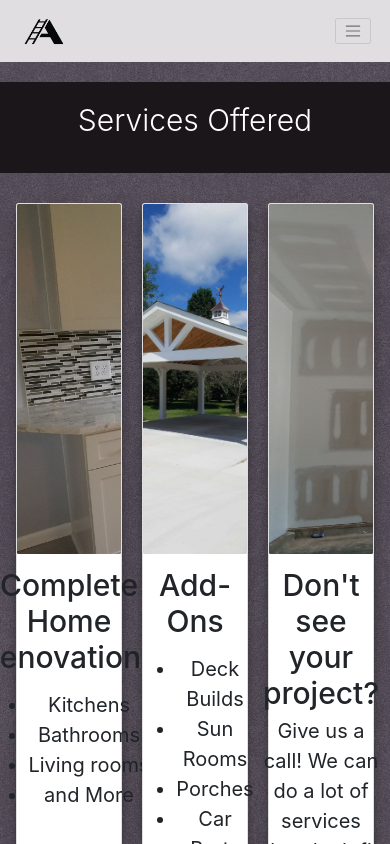
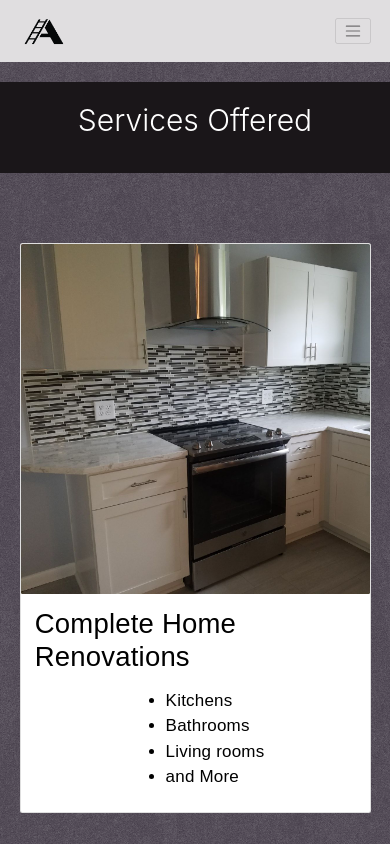
Before and after one commit to anderam17/anderson-renovations-repairs, a React (Create React App) app: page /services in a window 390 px wide. Shown: the top 844 px of the page. Built offline with nearby package versions, Linux system fonts and the light colour scheme.

Commit message:
made services pagemostly mobily responsive, still working on mobile size.

```diff
--- a/src/Components/ReviewCard/ReviewCard.js
+++ b/src/Components/ReviewCard/ReviewCard.js
@@ -1,7 +1,7 @@
 import React from "react";
 import "./ReviewCard.css";
 
-function ReviewCard({ name, location, job_description, work_quality, eric }) {
+function ReviewCard({ name, location, work_quality, eric }) {
   return (
     <>
       <div className="review-wrapper">
--- a/src/Components/ServiceCard/ServiceCard.css
+++ b/src/Components/ServiceCard/ServiceCard.css
@@ -1,36 +1,37 @@
 .services-title {
-  font-size: 30px;
+  font-size: 2.75rem;
 }
-.services-body {
-  display: flex;
-  flex-direction: column;
-  align-items: center;
-}
-.services-card {
+
+.services-wrapper {
   width: 30%;
-  text-align: center;
-  background: #d6d3d3;
   display: flex;
   justify-content: center;
   flex-direction: column;
   align-items: center;
-  box-shadow: 0 10px 20px rgba(0, 0, 0, 0.19), 0 6px 6px rgba(0, 0, 0, 0.23);
-  margin: 0 10px;
+  margin: 0 20px;
 }
+.services-body {
+  background: #ffffff;
+  width: 99%;
+  height: 100%;
+  font-size: 1.7rem;
+  color: #000000;
+  z-index: 1;
+  font-family: halyard-text, sans-serif;
+  font-weight: 100;
+  letter-spacing: 0.02rem;
+  display: flex;
+  justify-content: center;
+  flex-direction: column;
+  align-items: center;
+}
+
 .card-img {
   background-size: cover;
   height: 350px;
   opacity: 1;
 }
-.middle {
-  transition: 0.5s ease;
-  opacity: 0;
-  position: relative;
-  top: 50%;
-  left: 50%;
-  transform: translate(-50%, -50%);
-  -ms-transform: translate(-50%, -50%);
-}
+
 #card-img-home {
   background-image: url("../../assets/home.png");
 }
@@ -43,18 +44,13 @@
   background-image: url("../../assets/other.png");
 }
 
-.card-img:hover .middle {
-  opacity: 2;
-}
-.text {
-  background-color: #1a1619;
-  color: white;
-  font-size: 16px;
-  padding: 16px 32px;
-}
 
 @media only screen and (max-width: 768px) {
-
+.services-wrapper {
+  width: 90%;
+  flex-direction: row;
+  margin: 20px 0;
+}
 }
 
 @media only screen and (max-width: 600px) {
--- a/src/Components/ServiceCard/ServiceCard.js
+++ b/src/Components/ServiceCard/ServiceCard.js
@@ -6,9 +6,8 @@ function ServiceCard({imageClass, title, description, services}) {
 
   return (
     <>
-      <div className="card services-card">
-        <div className="card-img" id={imageClass}>
-        </div>
+      <div className="card services-wrapper">
+        <div className="card-img" id={imageClass}></div>
         <div className="card-body services-body">
           <h2 className="services-title"> {title}</h2>
           <p>{description}</p>
--- a/src/Components/ServicesContainer/ServicesContainer.css
+++ b/src/Components/ServicesContainer/ServicesContainer.css
@@ -1,4 +1,4 @@
-.services-container{
+/* .services-container{
     width: 90%;
     margin: 10px 10px;
     display: flex;
@@ -10,4 +10,10 @@
     display: flex;
     justify-content: center;
     margin-bottom: 15px;
+} */
+.columns{
+    margin: 50px 0;
+    display: flex;
+    flex-wrap: wrap;
+    justify-content: center;
 }
--- a/src/Components/ServicesContainer/ServicesContainer.js
+++ b/src/Components/ServicesContainer/ServicesContainer.js
@@ -9,12 +9,13 @@ function ServicesContainer() {
 
   return (
     <>
-    <div className="row">
-      <div className="services-container">
+    <div className="columns">
+    {/* <div className="row"> */}
+      {/* <div className="services-container"> */}
         <ServiceCard imageClass="card-img-home" id="home" title="Complete Home Renovations" services={["Kitchens", "Bathrooms", "Living rooms", "and More"]}/>
         <ServiceCard imageClass="card-img-add-on" id="add-on" title="Add-Ons" services={["Deck Builds", "Sun Rooms", "Porches", "Car Ports", "and More"]}/>
         <ServiceCard imageClass="card-img-other" id="other" title="Don't see your project?" description="Give us a call! We can do a lot of services that don't fit into a specific topic. We can help you figure out how to get what you need done."/>
-      </div>
+      {/* </div> */}
     </div>
     </>
   );
```
